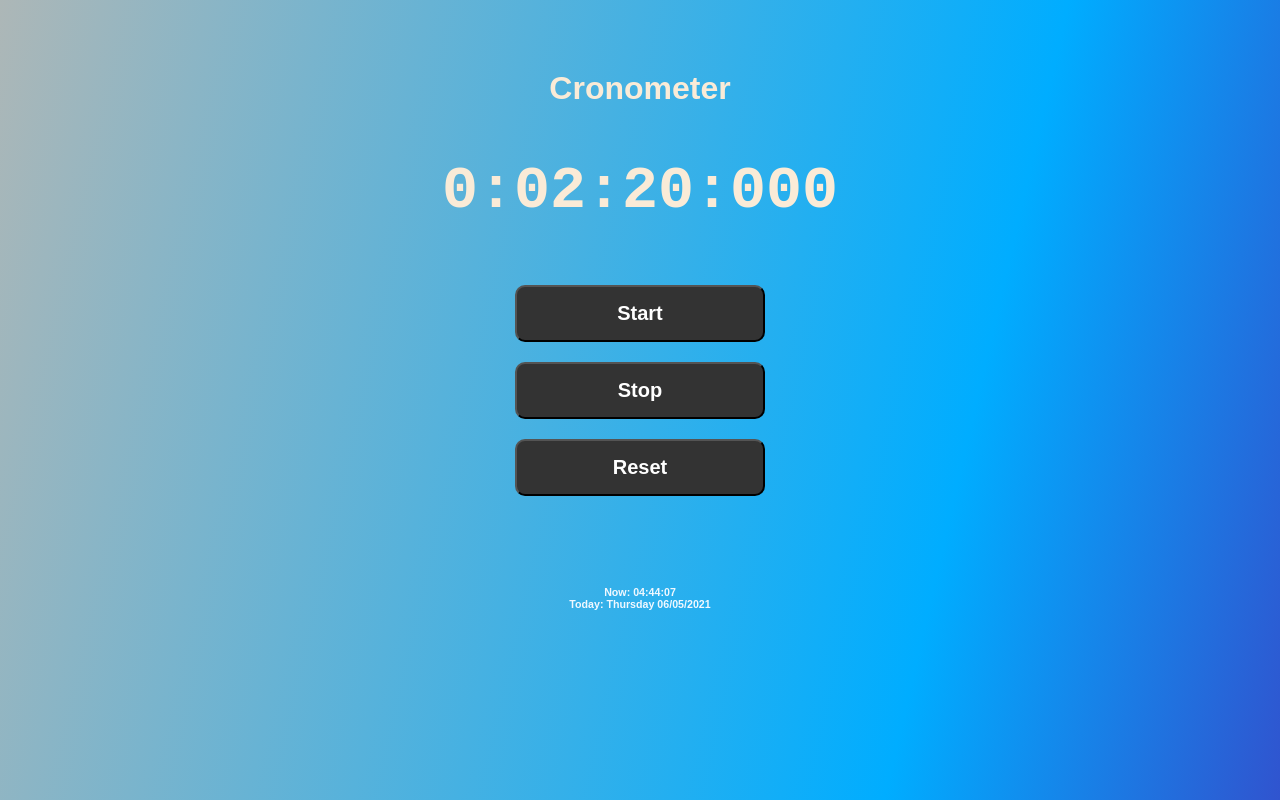
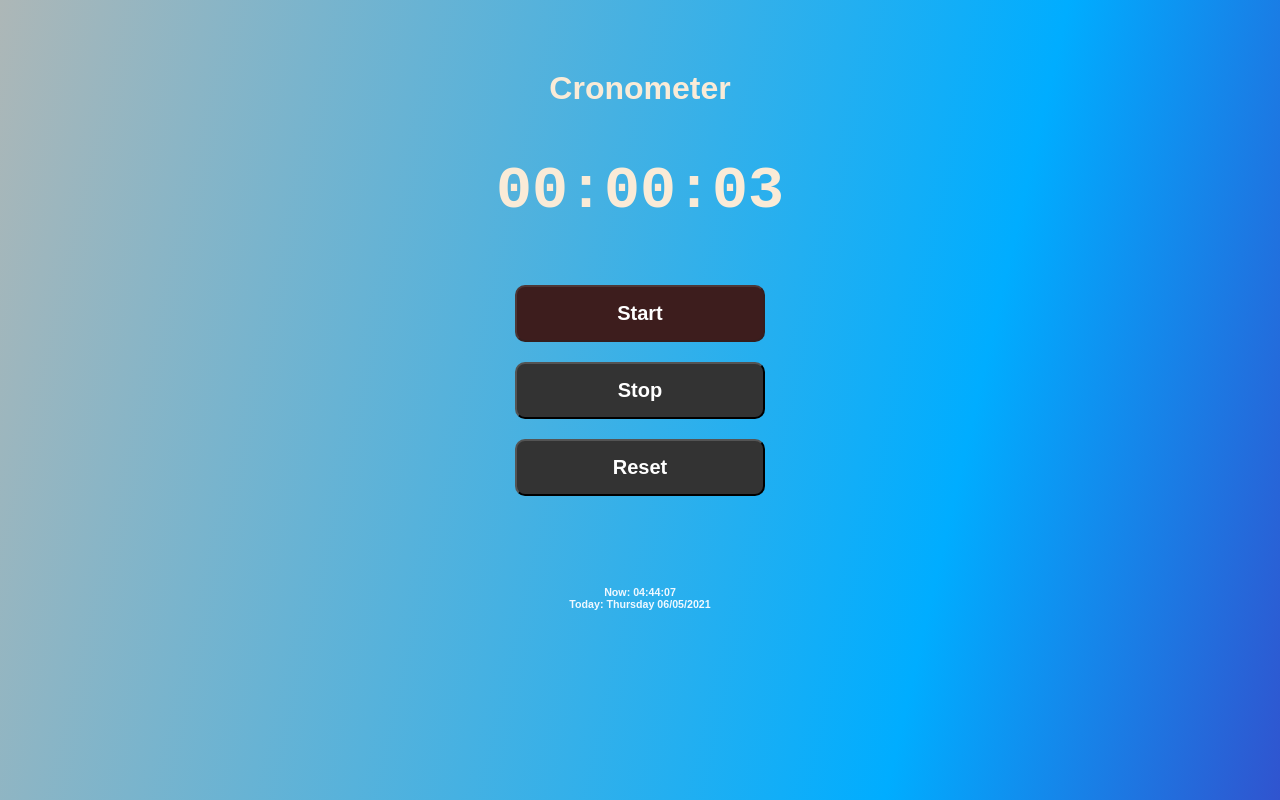
Before and after one commit to andre23arruda/cronometer, a plain HTML site: page index.html in a window 1280 px wide. Both pictures are taken after a click on the button "Start". Drawn offline with Linux system fonts and the light colour scheme.

Commit message:
Remove milliseconds

```diff
--- a/index.html
+++ b/index.html
@@ -16,7 +16,7 @@
             </header>
 
             <section class="button-container">
-                <button class="button" onclick="start()">Start</button>
+                <button class="button" id="button-start" onclick="start()">Start</button>
                 <button class="button" id="button-stop" onclick="stop()">Stop</button>
                 <button class="button" onclick="reset()">Reset</button>
             </section>
--- a/scripts/index.js
+++ b/scripts/index.js
@@ -2,7 +2,8 @@ var t1, t2
 const cronometerElement = document.getElementById('id-cronometer')
 const dayInfoElement = document.getElementById('div-day-info')
 const buttonStopElement = document.getElementById('button-stop')
-const timeStart = `0:00:00:000`
+const buttonStartElement = document.getElementById('button-start')
+const timeStart = `00:00:00`
 var arrayTime = [0, 0, 0, 0]
 const week_days = [
     "Sunday", "Monday", "Tuesday",
@@ -15,7 +16,7 @@ function timeNow(){
     var seconds = ('0' + date.getSeconds()).slice(-2)
     var minutes = ('0' +  date.getMinutes()).slice(-2)
     var hours = ('0' + date.getHours()).slice(-2)
-    var now = `Now: ${hours}:${minutes}:${seconds}`
+    var now = `Now: ${ hours }:${ minutes }:${ seconds }`
 
     document.getElementById('div-time-info').innerHTML = now
     t1 = setTimeout("timeNow()", 1000)  // repeat each 1 segundo
@@ -28,7 +29,7 @@ function dateNow(){
     var mes = ('0' + (d.getMonth() + 1)).slice(-2)
 
     var divDayInfo = document.getElementById('div-day-info')
-    divDayInfo.innerHTML = `Today: ${d_semana} ${dia}/${mes}/${d.getFullYear()}`
+    divDayInfo.innerHTML = `Today: ${ d_semana } ${ dia }/${ mes }/${ d.getFullYear() }`
 }
 
 
@@ -36,19 +37,20 @@ function getTime(){
     arrayTime = timeUpdate()
 
     var arrayTimestr = [
-        ('00' + parseInt(1000 * arrayTime[0]/200)).slice(-3),
+        ('00' + parseInt(arrayTime[0])).slice(-3),
         ('0' + arrayTime[1]).slice(-2),
         ('0' + arrayTime[2]).slice(-2),
+        ('0' + arrayTime[3]).slice(-2),
     ]
-    cronometerElement.innerHTML = `${arrayTime[3]}:${arrayTimestr[2]}:${arrayTimestr[1]}:${arrayTimestr[0]}`
+    cronometerElement.innerHTML = `${ arrayTimestr[3] }:${ arrayTimestr[2] }:${ arrayTimestr[1] }`
 
-    t2 = setTimeout("getTime()", 0.1) // repeat each milisecond
+    t2 = setTimeout("getTime()", 500) // repeat each milisecond
 }
 
 
 function timeUpdate(){
-    arrayTime[0] += 1
-    if (arrayTime[0] >= 200) {
+    arrayTime[0] += 500
+    if (arrayTime[0] >= 1000) {
         arrayTime[0] = 0
         arrayTime[1] += 1
     }
@@ -66,6 +68,8 @@ function timeUpdate(){
 
 function start(){
     getTime()
+    buttonStartElement.classList.add('disabled')
+    buttonStartElement.disabled = true
 }
 
 function reset(){
@@ -76,6 +80,8 @@ function reset(){
 
 function stop(){
     clearTimeout(t2)
+    buttonStartElement.classList.remove('disabled')
+    buttonStartElement.disabled = false
 }
 
 timeNow()
--- a/styles/index.css
+++ b/styles/index.css
@@ -66,6 +66,11 @@ header h1, header h2 {
 	outline: none;
 }
 
+.button.disabled {
+	background-color: rgb(61, 29, 29);
+	cursor: not-allowed;
+}
+
 
 footer {
     color: aliceblue;
```
